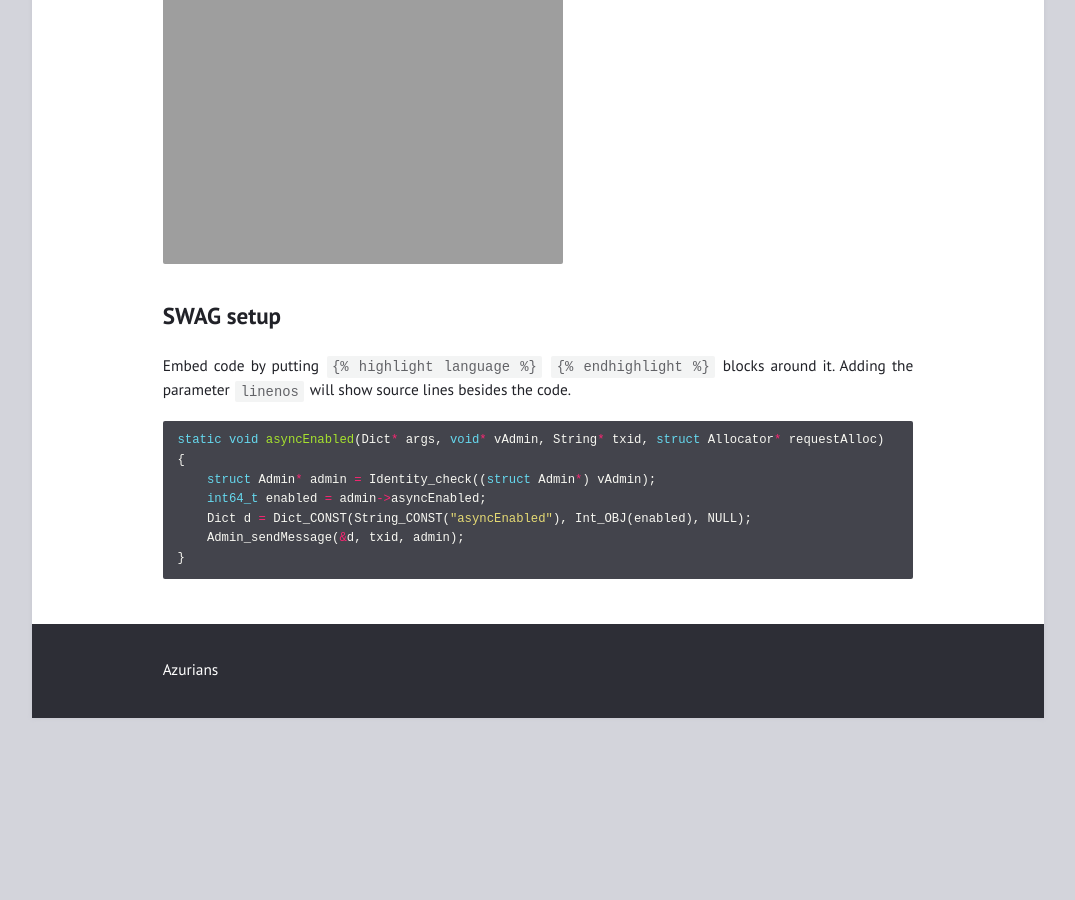
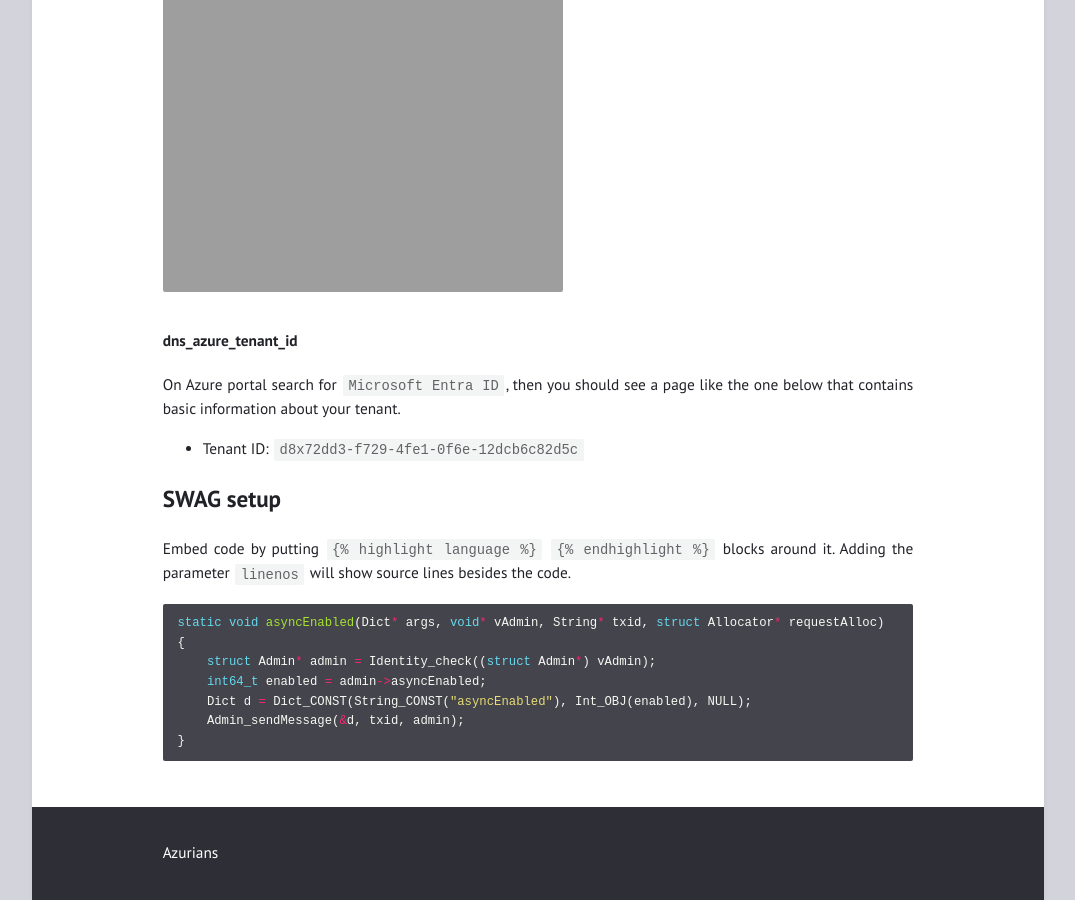
Before and after one commit to massimilianorighi/massimilianorighi.github.io, a Jekyll site: the page built from _posts/2024-02-10-azure-swag.md, in a window 1280 px wide and 900 px high, scrolled down 2836 px. Shown: the whole window, without its empty margins (102-1177 px from the left). Built offline with Jekyll 4.4.1, drawn with Linux system fonts in a browser that asks for light colours; before the commit the page ends 3554 px from its top, so only the background shows below that.

Commit message:
fix and text

```diff
--- a/_posts/2024-02-10-azure-swag.md
+++ b/_posts/2024-02-10-azure-swag.md
@@ -27,7 +27,8 @@ Create a reverse proxy using [SWAG](https://hub.docker.com/r/linuxserver/swag) t
    - **Resource group location**: automatically select, or select region closest to you (check [this](https://infrastructuremap.microsoft.com/explore) or [this](https://build5nines.com/map-azure-regions/)).
 6. Click `Review + create`
 7. When DNS zone resource is created navigate to it. On the **Overview** page you will see list of name savers (1 to 4), that need to be copy/pasted to the your’s domain registrar (e.g: [namecheap](https://www.namecheap.com/)).
-![](/_posts/images_2024-02-10-azure-swag/dns_zone_example.png)
+![](/images_2024-02-10-azure-swag/dns_zone_example.png)
+
 
 ### Create Domain Registar
 1. Go to Namecheap and select: `Domain List-> Domain`.
@@ -93,6 +94,10 @@ From `DNS Zone` page, we need:
 
 ![](/_posts/images_2024-02-10-azure-swag/subscriptionid.png =200x)
 
+#### dns_azure_tenant_id
+On Azure portal search for `Microsoft Entra ID`, then you should see a page like the one below that contains basic information about your tenant.
+- Tenant ID: `d8x72dd3-f729-4fe1-0f6e-12dcb6c82d5c`
+
 
 ## SWAG setup
 
```
